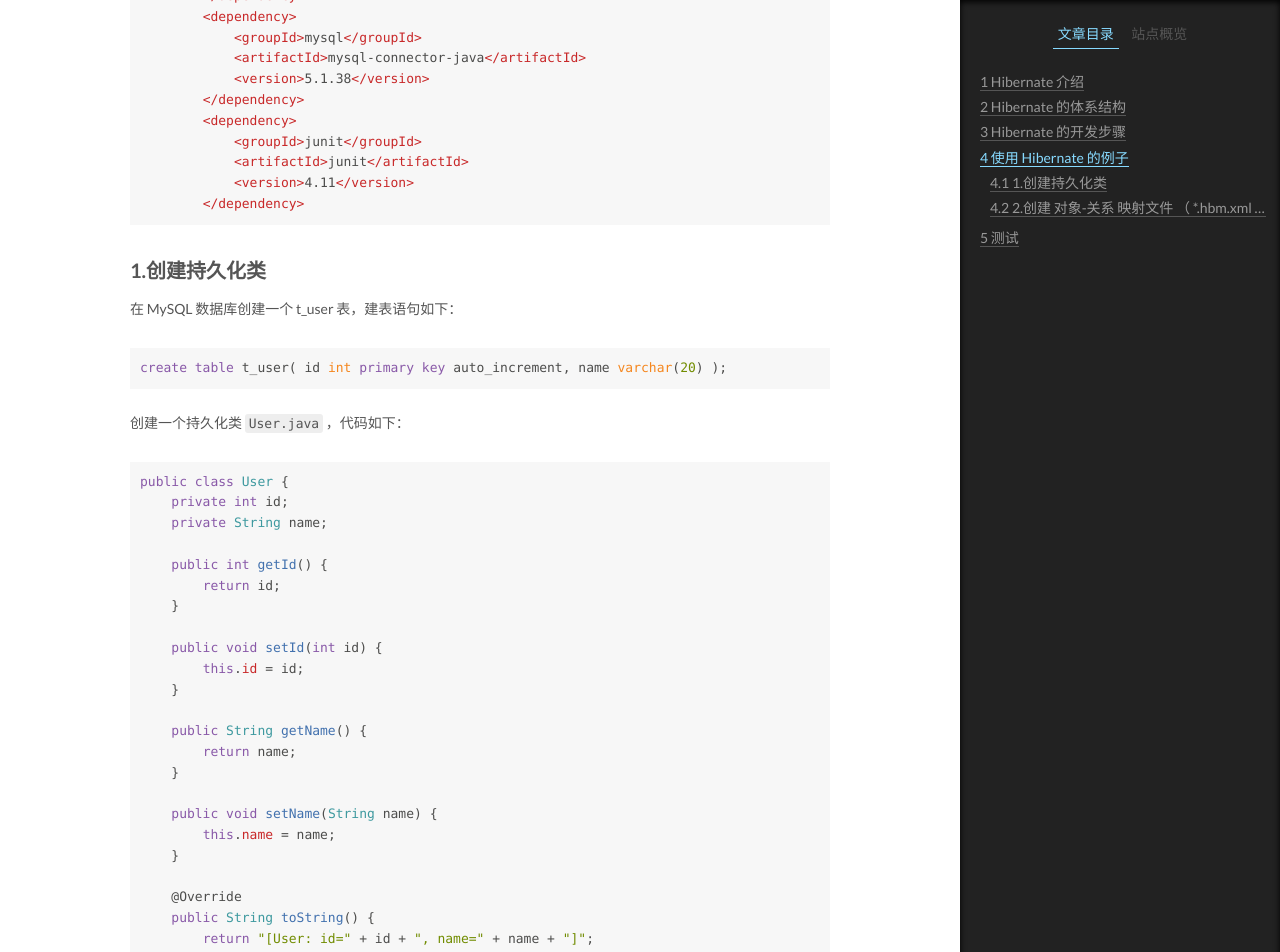
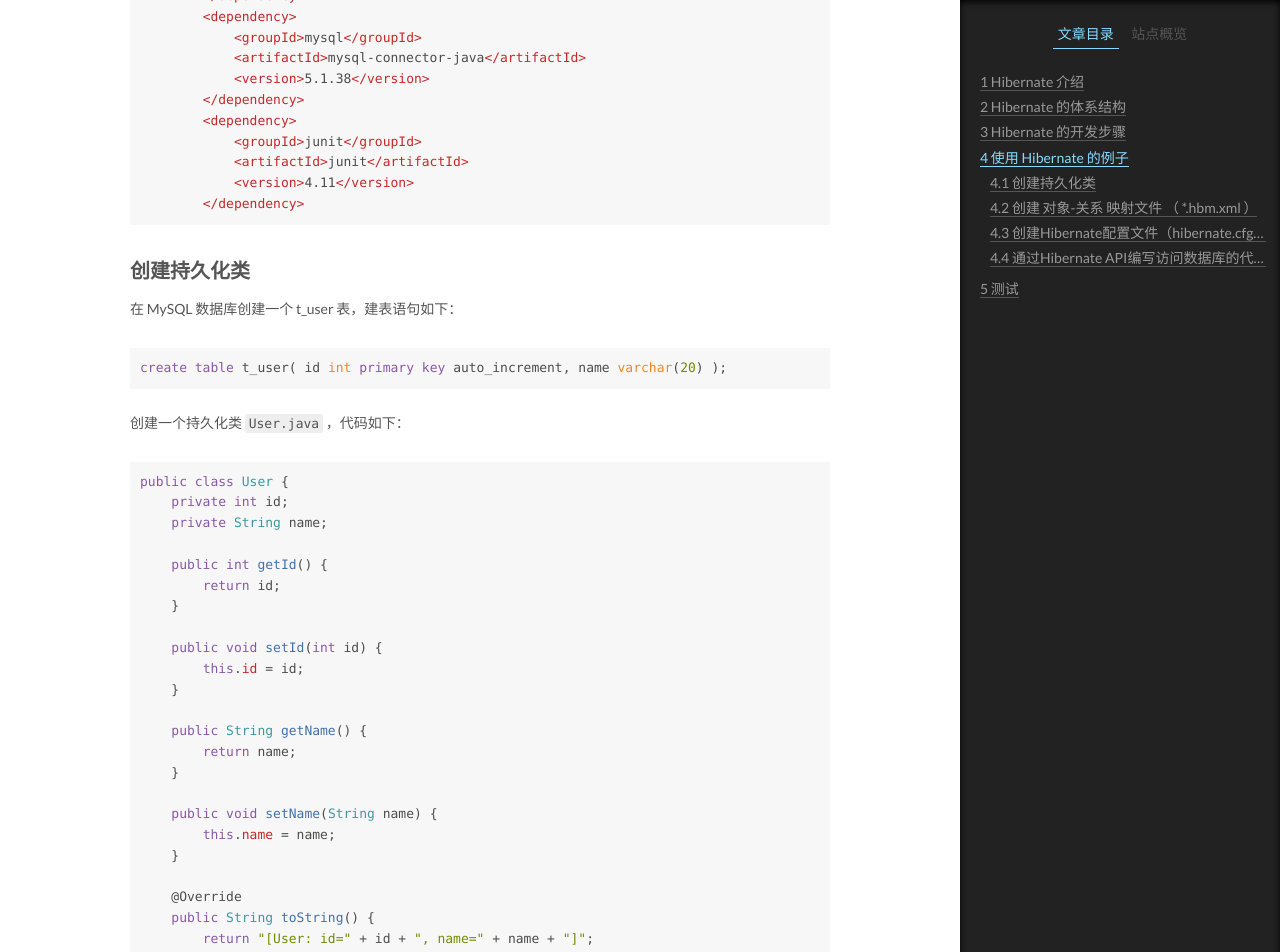
Before and after one commit to nnngu/LearningNotes, a Jekyll site: the page built from _posts/2017-02-11-01 Hibernate的配置和使用.md, in a window 1280 px wide and 1400 px high, scrolled down 3100 px. Shown: the top 952 px of the window. Built offline with Jekyll 4.4.1, drawn with Linux system fonts in a browser that asks for light colours; some of the changed text lies outside the part shown.

Commit message:
修改文件: _posts/2017-02-11-01 Hibernate的配置和使用.md

````diff
--- a/_posts/2017-02-11-01 Hibernate的配置和使用.md
+++ b/_posts/2017-02-11-01 Hibernate的配置和使用.md
@@ -112,7 +112,7 @@ mysql-connector-java-5.1.38-bin
         </dependency>
 ```
 
-### 1.创建持久化类
+### 创建持久化类
 
 在 MySQL 数据库创建一个 t_user 表，建表语句如下：
 
@@ -151,7 +151,7 @@ public class User {
 
 ```
 
-### 2.创建 对象-关系 映射文件  （ \*.hbm.xml ）
+### 创建 对象-关系 映射文件  （ \*.hbm.xml ）
 
 创建映射文件 `User.hbm.xml`
 
````
Also changed, not shown: other parts of _posts/2017-02-11-01 Hibernate的配置和使用.md (+2 -2 lines).
